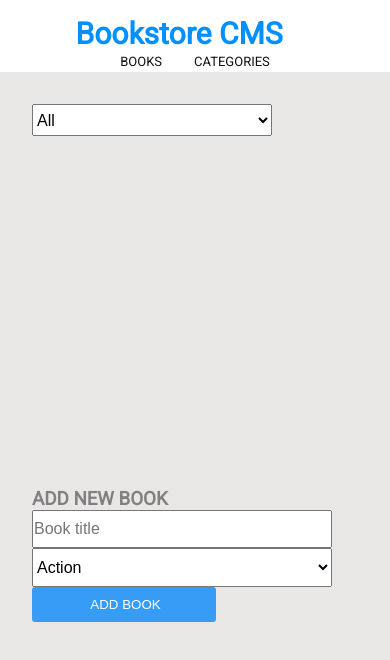
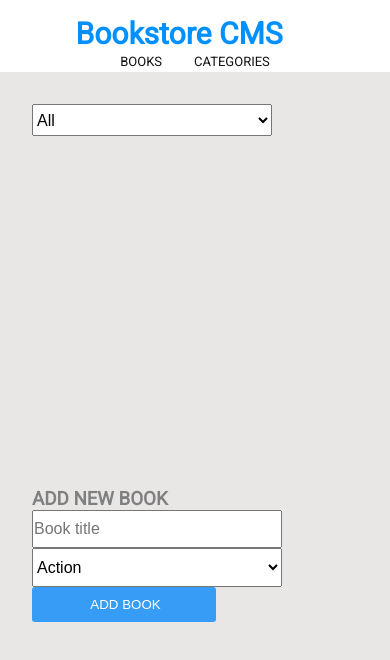
Before and after one commit to ammarkandel/Book-Store-CMS, a React (Create React App) app: page / in a window 390 px wide. Shown: the top 660 px of the page. Built offline with nearby package versions, Linux system fonts and the light colour scheme; the HTML template or start-up script is replaced by a standard one.

Commit message:
Add layout

```diff
--- a/src/components/App/App.js
+++ b/src/components/App/App.js
@@ -1,14 +1,13 @@
 import './App.css';
 import BooksForm from '../../containers/BooksForm/BooksForm';
 import BooksList from '../../containers/BooksList/BooksList';
-import Navbar from '../Navbar/Navbar';
+import Layout from '../Layout/Layout';
 
 const App = () => (
-  <>
-    <Navbar />
+  <Layout>
     <BooksList />
     <BooksForm />
-  </>
+  </Layout>
 );
 
 export default App;
--- /dev/null
+++ b/src/components/Layout/Layout.js
@@ -0,0 +1,19 @@
+import PropTypes from 'prop-types';
+import Navbar from '../Navbar/Navbar';
+
+const Layout = (props) => {
+  const { children } = props;
+
+  return (
+    <>
+      <Navbar />
+      <main>{ children }</main>
+    </>
+  );
+};
+
+Layout.propTypes = {
+  children: PropTypes.element.isRequired,
+};
+
+export default Layout;
--- a/src/containers/BooksForm/BooksForm.module.css
+++ b/src/containers/BooksForm/BooksForm.module.css
@@ -20,11 +20,11 @@
 }
 
 .input_title {
-  width: 650px;
+  width: 750px;
 }
 
 .select {
-  width: 300px;
+  width: 250px;
 }
 
 .book_form button {
@@ -43,6 +43,6 @@
   }
 
   .input_title {
-    width: 300px;
+    width: 250px;
   }
 }
```
